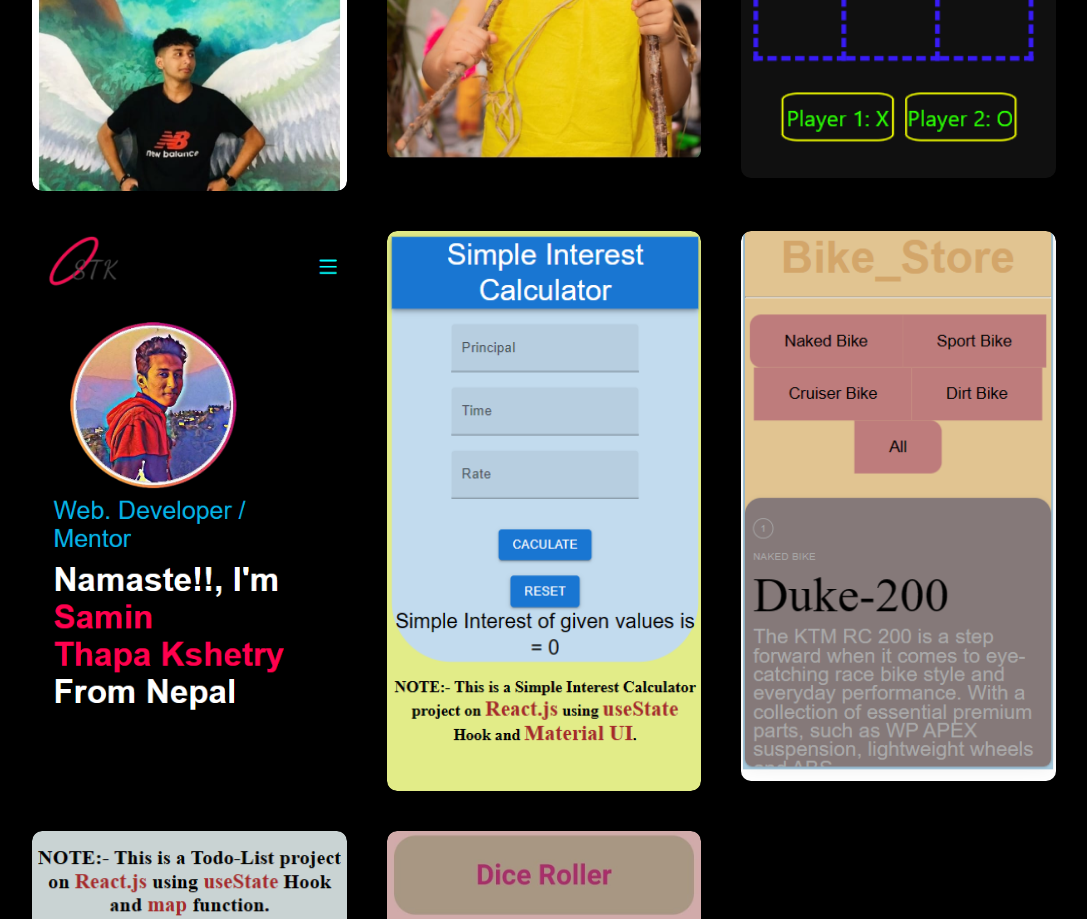
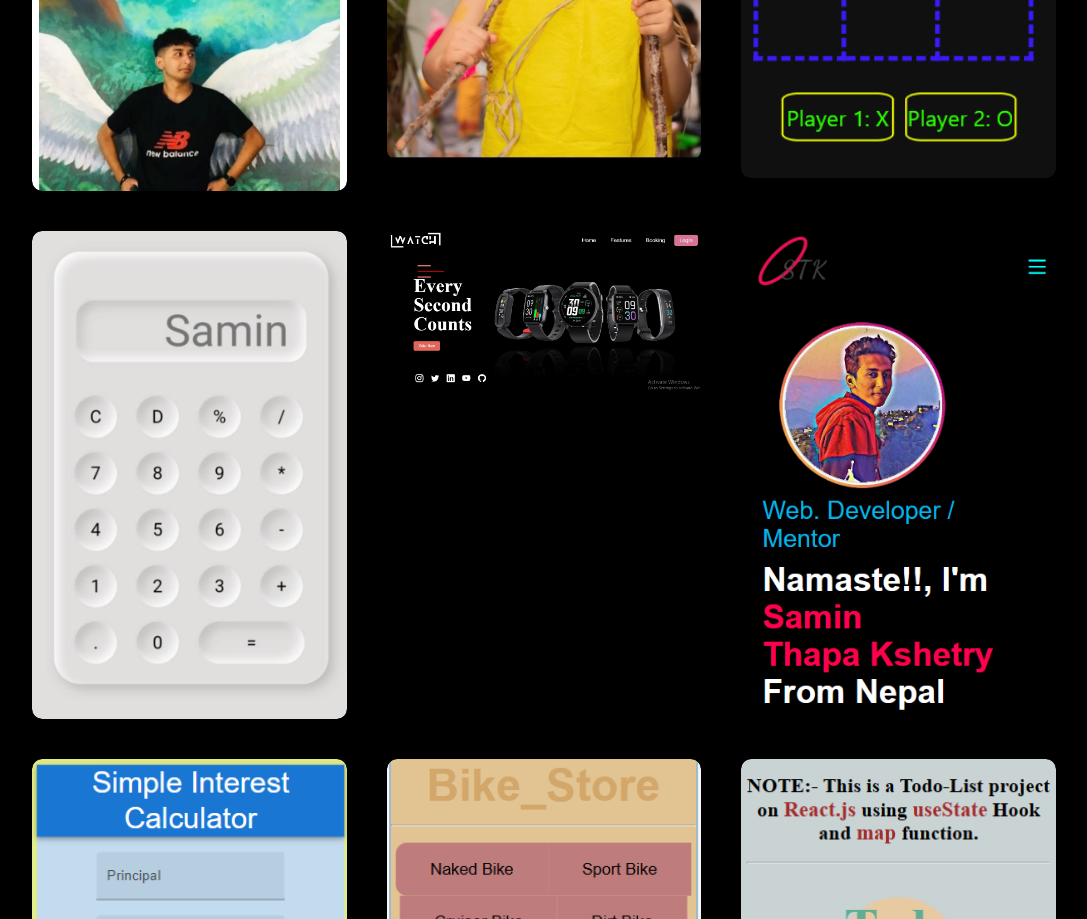
Before and after one commit to saminthapa/website, a plain HTML site: page project.html in a window 1280 px wide. Shown: the part 594-1513 px from the top of the page, without its empty margins (96-1183 px from the left). Drawn offline with nearby package versions, Linux system fonts and the light colour scheme.

Commit message:
Update project.html

```diff
--- a/project.html
+++ b/project.html
@@ -64,6 +64,27 @@
                 <a href="https://saminthapa-tic-tac-toe.netlify.app/"><i class="bi bi-link"></i></a>
                 </div>
                 </div>
+
+                <div class="work">
+                    <img src="./calculator.jpg" >
+                <div class="layer">
+                    <i class="bi bi-link"></i>
+                    <h2>Calculator</h2> <br>
+                    <h4>This is a Calculator using HTML, CSS and JavaScript. <br> <br>You can look through below link.</h4>
+                <a href="https://saminthapa.github.io/Calculator/"><i class="bi bi-link"></i></a>
+                </div>
+                </div>
+
+                <div class="work">
+                    <img src="./watch_page.png" >
+                <div class="layer">
+                    <i class="bi bi-link"></i>
+                    <h2>Landing Page</h2> <br>
+                    <h4>This is a Landing Page of Watch Company using HTML, CSS, CSS Framework and JavaScript. <br> <br>You can look through below link.</h4>
+                <a href="https://saminthapa.github.io/Landing_Page/"><i class="bi bi-link"></i></a>
+                </div>
+                </div>
+
                 <div class="work">
                     <img src="./PW.png" >
                 <div class="layer">
```
